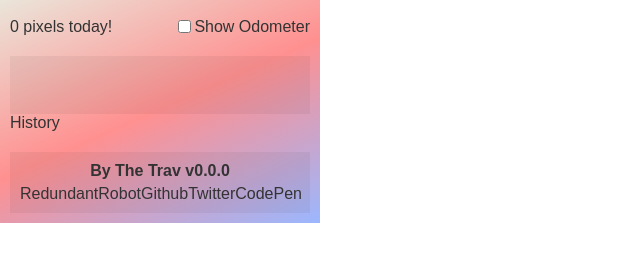
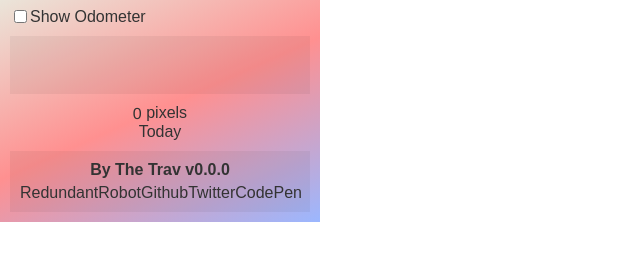
Before and after one commit to TravisL12/mouse_odometer, a browser extension: page options.html in a window 1280 px wide. Shown: the part 55-316 px from the top of the page, without its empty margins (0-640 px from the left). Drawn offline with Linux system fonts and the light colour scheme.

Commit message:
odometer reading

```diff
--- a/options.html
+++ b/options.html
@@ -4,6 +4,7 @@
     <meta charset="UTF-8" />
     <meta http-equiv="X-UA-Compatible" content="IE=edge" />
     <meta name="viewport" content="width=device-width, initial-scale=1.0" />
+    <link rel="stylesheet" href="public/styles/odometer-theme-default.css" />
     <link rel="stylesheet" href="public/styles/styles.css" />
     <title>Options</title>
   </head>
@@ -13,20 +14,23 @@
         <span>&#128045;</span>
         <span>Odometer!</span>
       </div>
-
-      <div class="box amount">
-        <span id="distance"></span>
-        <div class="box no-gap">
-          <input type="checkbox" id="show-odometer" />
-          <label for="show-odometer">Show Odometer</label>
-        </div>
+      <div class="box no-gap">
+        <input type="checkbox" id="show-odometer" />
+        <label for="show-odometer">Show Odometer</label>
       </div>
 
       <div class="history-container">
         <div class="history" id="history"></div>
-        <span>History</span>
       </div>
-
+      <div class="box amount">
+        <div class="box column no-gap">
+          <span
+            ><span id="odometer" class="odometer odometer-theme-default"></span>
+            pixels</span
+          >
+          <span id="selected-date"></span>
+        </div>
+      </div>
       <div class="about">
         <p>By The Trav <span id="version"></span></p>
         <ul>
@@ -52,6 +56,7 @@
       </div>
     </div>
   </body>
+  <script type="module" src="public/scripts/odometer.min.js"></script>
   <script type="module" src="public/scripts/helper.js"></script>
   <script type="module" src="public/scripts/options.js"></script>
 </html>
--- a/public/scripts/options.js
+++ b/public/scripts/options.js
@@ -1,10 +1,11 @@
 import { findTier, setStorage, getStorage } from './helper.js';
 
 // elements
-const distanceEl = document.getElementById('distance');
 const history = document.getElementById('history');
 const showOdometerCheckbox = document.getElementById('show-odometer');
 const version = document.getElementById('version');
+const odometer = document.getElementById('odometer');
+const selectedDate = document.getElementById('selected-date');
 const manifestData = chrome.runtime.getManifest();
 version.textContent = `v${manifestData.version}`;
 
@@ -13,6 +14,11 @@ const CONTAINER_WIDTH = 300;
 const BAR_WIDTH = 10;
 const BAR_HEIGHT = 50;
 const DAY_SLICE = Math.floor(CONTAINER_WIDTH / (BAR_WIDTH + 2));
+const dateFormatOptions = {
+  year: 'numeric',
+  month: 'long',
+  day: 'numeric',
+};
 
 showOdometerCheckbox.addEventListener('change', (event) => {
   setStorage({ showOdometer: event.target.checked });
@@ -21,8 +27,11 @@ showOdometerCheckbox.addEventListener('change', (event) => {
 const updateDisplay = (values) => {
   const { distance, date } = values;
   const formattedDistance = Math.round(distance || 0).toLocaleString();
-  const dateDisplay = date === 'today' ? date : `on ${date}`;
-  distanceEl.textContent = `${formattedDistance} pixels ${dateDisplay}!`;
+  odometer.innerHTML = formattedDistance;
+  selectedDate.textContent =
+    date === 'today'
+      ? 'Today'
+      : new Date(date).toLocaleDateString(undefined, dateFormatOptions);
 };
 
 const buildHistory = (options) => {
--- a/public/styles/styles.css
+++ b/public/styles/styles.css
@@ -39,7 +39,7 @@ li {
   display: flex;
   flex-direction: column;
   justify-content: space-between;
-  gap: 20px;
+  gap: 10px;
   padding: 10px;
   width: 300px;
   background: linear-gradient(
@@ -59,6 +59,9 @@ li {
 .mouse-odometer-options-container .box.no-gap {
   gap: 0;
 }
+.mouse-odometer-options-container .box.column {
+  flex-direction: column;
+}
 
 .mouse-odometer-options-container .title {
   font-size: 36px;
@@ -66,16 +69,8 @@ li {
 }
 
 .mouse-odometer-options-container .amount {
-  justify-content: space-between;
-}
-
-.mouse-odometer-options-container .amount #reset {
-  cursor: pointer;
-  text-decoration: underline;
-}
-
-.mouse-odometer-options-container .amount #reset:hover {
-  color: var(--black);
+  font-size: 16px;
+  justify-content: center;
 }
 
 .mouse-odometer-options-container .history {
```
